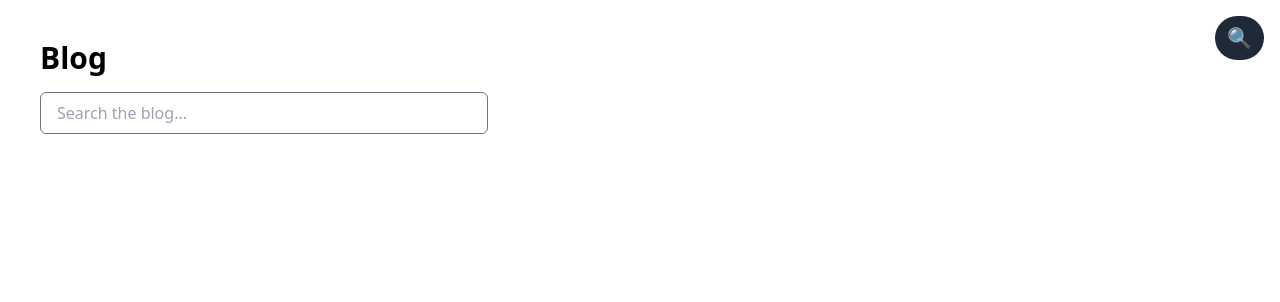
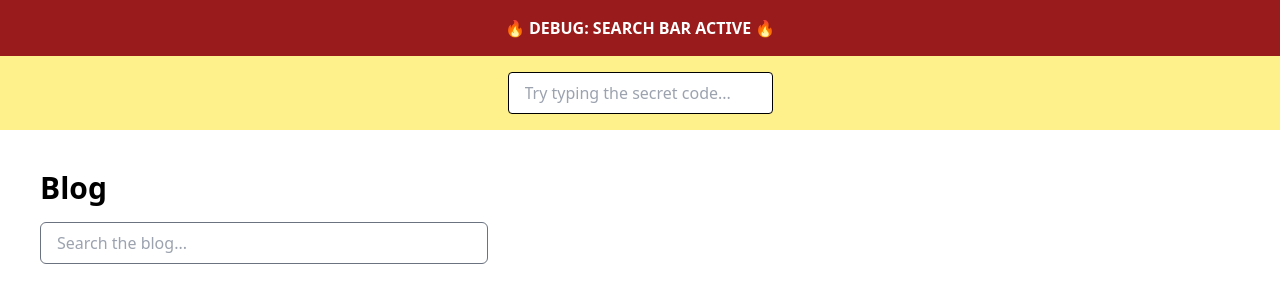
Before and after one commit to The-CARPARK/carpark-society-site, a Next.js app: page /blog in a window 1280 px wide. Shown: the top 302 px of the page. Built offline with nearby package versions, Linux system fonts and the light colour scheme.

Commit message:
Update _app.js

```diff
--- a/pages/_app.js
+++ b/pages/_app.js
@@ -1,42 +1,39 @@
-import { useState } from 'react';
+import { useState, useEffect } from 'react';
 import { useRouter } from 'next/router';
 import '../styles/globals.css';
 
 function MyApp({ Component, pageProps }) {
-  const [showInput, setShowInput] = useState(false);
   const [searchValue, setSearchValue] = useState('');
   const router = useRouter();
 
-  const toggleInput = () => setShowInput(!showInput);
+  useEffect(() => {
+    console.log("✅ Secret search bar active");
+  }, []);
 
   const handleKeyDown = (e) => {
+    console.log("Key pressed:", e.key, "Current value:", searchValue);
     if (e.key === 'Enter' && searchValue.trim() === 'A7X-93L-R9F') {
       router.push('/secret');
     }
   };
 
   return (
-    <div>
-      <div className="fixed top-4 right-4 z-50">
-        <button
-          onClick={toggleInput}
-          className="text-white text-xl bg-gray-800 hover:bg-gray-600 px-3 py-2 rounded-full"
-        >
-          🔍
-        </button>
-        {showInput && (
+    <>
+      <div className="bg-red-800 text-white p-4 text-center font-bold">
+        🔥 DEBUG: SEARCH BAR ACTIVE 🔥
+      </div>
+      <div className="bg-yellow-200 p-4 text-black text-center">
         <input
           type="text"
-            placeholder="Enter code..."
-            className="mt-2 w-64 px-3 py-2 rounded-md border border-gray-500 bg-white text-black focus:outline-none"
+          placeholder="Try typing the secret code..."
+          className="px-4 py-2 rounded border border-black text-black"
           value={searchValue}
           onChange={(e) => setSearchValue(e.target.value)}
           onKeyDown={handleKeyDown}
         />
-        )}
       </div>
       <Component {...pageProps} />
-    </div>
+    </>
   );
 }
 
```
Lines whose indentation alone changed are shown as unchanged.
